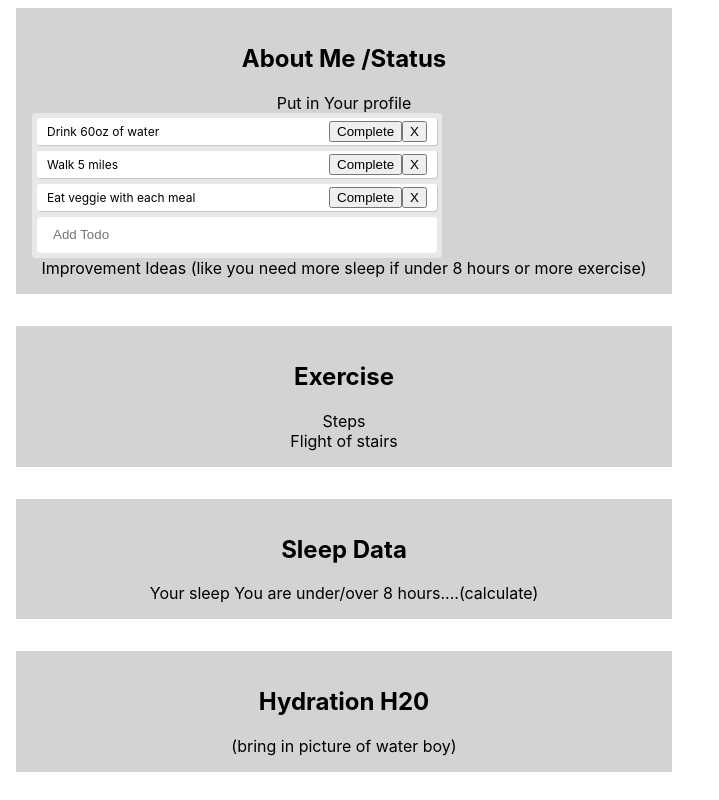
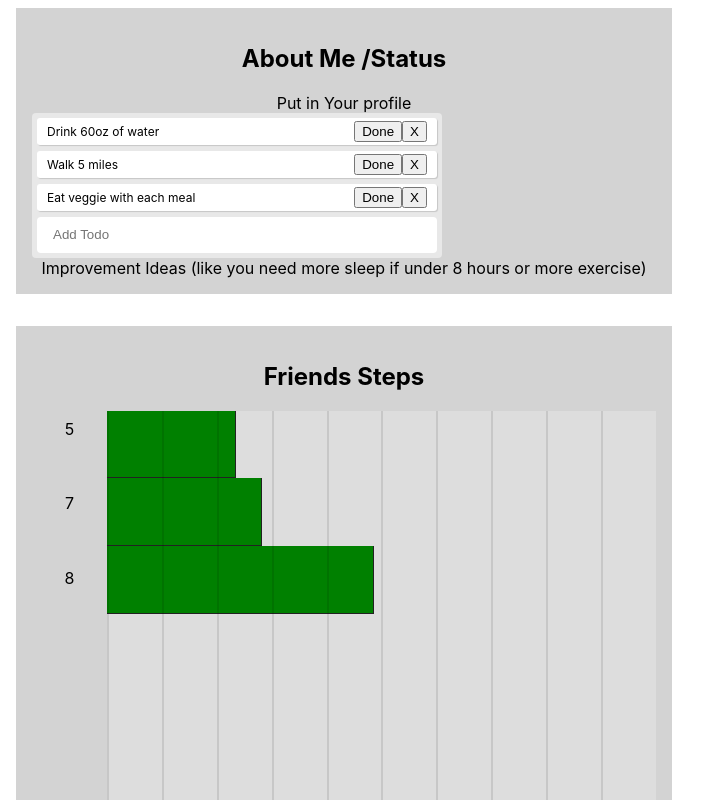
Before and after one commit to saykaren/GetFitter, a React (Create React App) app: page / in a window 1280 px wide. Shown: the part 200-1000 px from the top of the page, without its empty margins (0-719 px from the left). Built offline with nearby package versions, Linux system fonts and the light colour scheme.

Commit message:
moved state to App.js file to pass to others

```diff
--- a/src/Components/App/App.css
+++ b/src/Components/App/App.css
@@ -31,6 +31,26 @@
   transform: rotateY(180deg);
 }
 
+.bar {
+  height: 16.666666667%;
+  background: green;
+  z-index: 25;
+  border-bottom: 1px solid #222;
+  border-right: 1px solid #222;
+}
+
+.bar-text-content {
+  height: 100%;
+  width: 12%;
+}
+
+.bar-lines-container {
+  width: 88%;
+  height: 100%;
+  position: relative;
+  background: #ddd;
+}
+
 .exerciseGroup,.youOverview, .sleepInfo, .hydration, .userInformation {
   background: lightgrey;
   margin: 1rem;
@@ -57,8 +77,6 @@
   width: 100%;
 }
 
-
-
 .front, .back{
   height: 100%;
   display: flex;
@@ -66,6 +84,27 @@
   align-items: center;
   color: white;
   font-size: 3rem;
+}
+
+.graph{
+  position: relative;
+  max-width: 800px;
+  height: 400px;
+  display: flex;
+}
+
+.text {
+  height: 16.666666667%;
+  padding-top: 0.5rem;
+}
+
+.line {
+  position: absolute;
+  top: 0;
+  bottom: 0;
+  width: 2px;
+  background: rgba(0,0,0,0.1);
+  left: 10%;
 }
 
 .mainContent {
--- a/src/Components/App/App.js
+++ b/src/Components/App/App.js
@@ -1,45 +1,105 @@
-import React from 'react';
+// import React from 'react';
 import './App.css';
 import Friends from './Friends';
 // import UserResult from './scripts';
 import UserLookUp from './UserLookUp';
-import Welcome from './Welcome';
 import TodoApp from './ToDo';
-
-
+import Exercise from './Exercise';
+import Sleep from './Sleep';
+import React, {useState} from 'react';
+import userData from '../../data/users';
 
 
 function App() {
+
+  const [userId, setUserId] = useState(userData[0].id);
+  const [name, setName] = useState("Guest");
+  const [email, setEmail] = useState("");
+
+  const userChange = event => {
+    var stringEvent = event.target.value;
+    var eventTarget = parseInt(stringEvent);
+
+    console.log({eventTarget});
+    if (eventTarget> 0 && eventTarget < userData.length-1){
+      var userResultArray = userData.filter(x=>(x.id === eventTarget));
+      var userResultId = userResultArray[0].id;
+      var userResultEmail = userResultArray[0].email;
+      setUserId(userResultId);
+      setEmail(userResultEmail);
+      changeContent(userResultId);
+    }else{
+      setUserId("");
+      setName("Guest");
+      setEmail("");
+    };
+  };
+
+  const changeContent = (id)=>{
+    var userResultArray = userData.filter(x=>(x.id === id))
+    var userResultName = userResultArray[0].name;
+    setName(userResultName);
+  }
+
+  //Ability for user to input email to change ID and name
+  const emailChange = (event) => {
+    var stringEvent = event.target.value;
+    var userResultArray = userData.filter(x=>(x.email === stringEvent));
+    var userResultId = userResultArray[0].id;
+    if(userResultId>0){
+      setUserId(userResultId);
+      setEmail(stringEvent);
+      changeContent(userResultId);
+    } else{
+      setUserId(0);
+      setName("Wrong email");
+      setEmail("");
+    };
+  }
+
   return (
     <div className="App">
       <header className="App-header">
-        <Welcome />
+        <div className="welcomeSection">
+          <div className="flipCard">
+            <section className="front">
+            Welcome
+            </section>
+            <section className="back">
+            {name}
+            </section>
+          </div>
+          <Input
+              value={userId}
+              onChangeInput={userChange}
+              className="welcomeInput"
+              id="userIdTop"
+            >
+            ID:
+          </Input>
+          <InputText
+            value={email}
+            onChangeInput={emailChange}
+            className="welcomeInput"
+          >
+            Email:
+          </InputText>
+            <div>
+              {name}
+            </div>
+        </div>
       </header>
       <section className="mainContent">
         <div className="youOverview">
           <h1>About Me /Status</h1>
           Put in Your profile
-          <TodoApp/>
+          <TodoApp userId={userId}/>
           Improvement Ideas (like you need more sleep if under 8 hours or more exercise)
         </div>
 
-        <div className="exerciseGroup">
-          <h1>Exercise</h1>
-            <article>
-              Steps
-            </article>
-            <article>
-              Flight of stairs
-            </article>
-        </div>
+        <Exercise userId={userId} name={name} email={email}/>
 
-        <div className="sleepInfo">
-          <h1>Sleep Data</h1>
-          <article>
-            Your sleep
-            You are under/over 8 hours....(calculate)
-          </article>
-        </div>
+        <Sleep userId={userId} name={name} email={email}/>
 
         <div className="hydration">
           <h1>Hydration H20</h1>
@@ -61,4 +121,27 @@ function App() {
   );
 }
 
+const Input = ({value, onChangeInput, children}) => (
+  <label>
+    {children}
+    <input
+      type="number"
+      value={value}
+      onChange={onChangeInput}
+      />
+  </label>
+);
+
+const InputText = ({value, onChangeInput, children}) => (
+  <label>
+    {children}
+    <input
+      type="text"
+      value={value}
+      onChange={onChangeInput}
+      />
+  </label>
+);
+
+
 export default App;
--- /dev/null
+++ b/src/Components/App/Exercise.js
@@ -0,0 +1,119 @@
+// import React, {useState} from 'react';
+import './App.css';
+import React from 'react';
+import activityData from '../../data/activity';
+// import userData from '../../data/users';
+
+const activityLocal = [
+  {
+    "userID": 5,
+    "date": "2019/06/15",
+    "numSteps": 3577,
+    "minutesActive": 140,
+    "flightsOfStairs": 16
+  },
+  {
+    "userID": 7,
+    "date": "2019/06/15",
+    "numSteps": 4294,
+    "minutesActive": 138,
+    "flightsOfStairs": 10
+  },
+  {
+    "userID": 8,
+    "date": "2019/06/15",
+    "numSteps": 7402,
+    "minutesActive": 116,
+    "flightsOfStairs": 33
+  },
+];
+
+const Bar = ({percent}) =>{
+  return(
+    <div
+      className="bar"
+      style={{ width: `${percent}%`}}
+    />
+  )
+}
+
+const BarTextContent = () => {
+  return (
+    <div className="bar-text-content">
+      {activityLocal.map((steps)=>( //used activityLocal but need to change to friends
+        <div
+          className="text"
+          key={activityLocal.userID}
+        >
+          {steps.userID}
+        </div>
+        ))
+      }
+    </div>
+  )
+}
+
+
+
+const Line = ({ left }) =>{
+  return(
+    <div
+      className="line"
+      style={{ left: `${left}%` }}
+    />
+  );
+}
+
+class Exercise extends React.Component {
+
+  renderBars(){
+    const data = activityLocal;
+    // const data = activityData; //real data full list probably want friends list
+
+    console.log({data}); //properly coming in
+    let sumOfAllActivity = data.reduce((acc, curr)=>{
+      return acc + curr.numSteps;
+    }, 0);
+    return data.map((numSteps)=>{
+      const percent = (numSteps.numSteps / sumOfAllActivity)*100;
+      return(
+        <Bar
+          percent={percent}
+          key={activityData.numSteps}
+        />
+      )
+    })
+
+  }
+
+  renderLines(){
+    return Array(10).fill(null).map((el, i)=>(
+      <Line
+        left={i * 10}
+        key={i}
+      />
+    ))
+  }
+
+  render(){
+    return (
+      <div className="graph-wrapper, exerciseGroup">
+        <h1>Friends Steps</h1>
+
+        <div className="graph">
+
+          <BarTextContent />
+          <div className="bar-lines-container">
+            {this.renderLines()}
+            {this.renderBars()}
+
+          </div>
+
+        </div>
+      </div>
+    )
+  }
+}
+
+
+export default Exercise
--- /dev/null
+++ b/src/Components/App/Sleep.js
@@ -0,0 +1,20 @@
+// import React, {useState} from 'react';
+import './App.css';
+import React from 'react';
+// import activityData from '../../data/activity';
+import userData from '../../data/users';
+
+const Sleep = ({userId, name})=>{
+
+  return(
+    <div className="sleepInfo">
+    <h1>Sleep Data</h1>
+    <article>
+      {name} sleep for ID {userId} is.....
+      You are under/over 8 hours....(calculate)
+    </article>
+  </div>
+  )
+}
+
+export default Sleep
--- a/src/Components/App/ToDo.js
+++ b/src/Components/App/ToDo.js
@@ -10,7 +10,7 @@ const Todo = ({ todo, index, completeTodo, removeToDo }) =>{
      { todo.text }
      <div>
        <button onClick={()=> completeTodo(index)}>
-         Complete
+         Done
        </button>
        <button onClick={()=> removeToDo(index)}>
          X
--- a/src/Components/App/Welcome.js
+++ b/src/Components/App/Welcome.js
@@ -64,6 +64,7 @@ const Welcome = () => {
           value={userId}
           onChangeInput={userChange}
           className="welcomeInput"
+          id="userIdTop"
         >
         ID:
       </Input>
```
Also changed, not shown: src/Components/App/AboutUser.js (added), src/data/activity.js.
